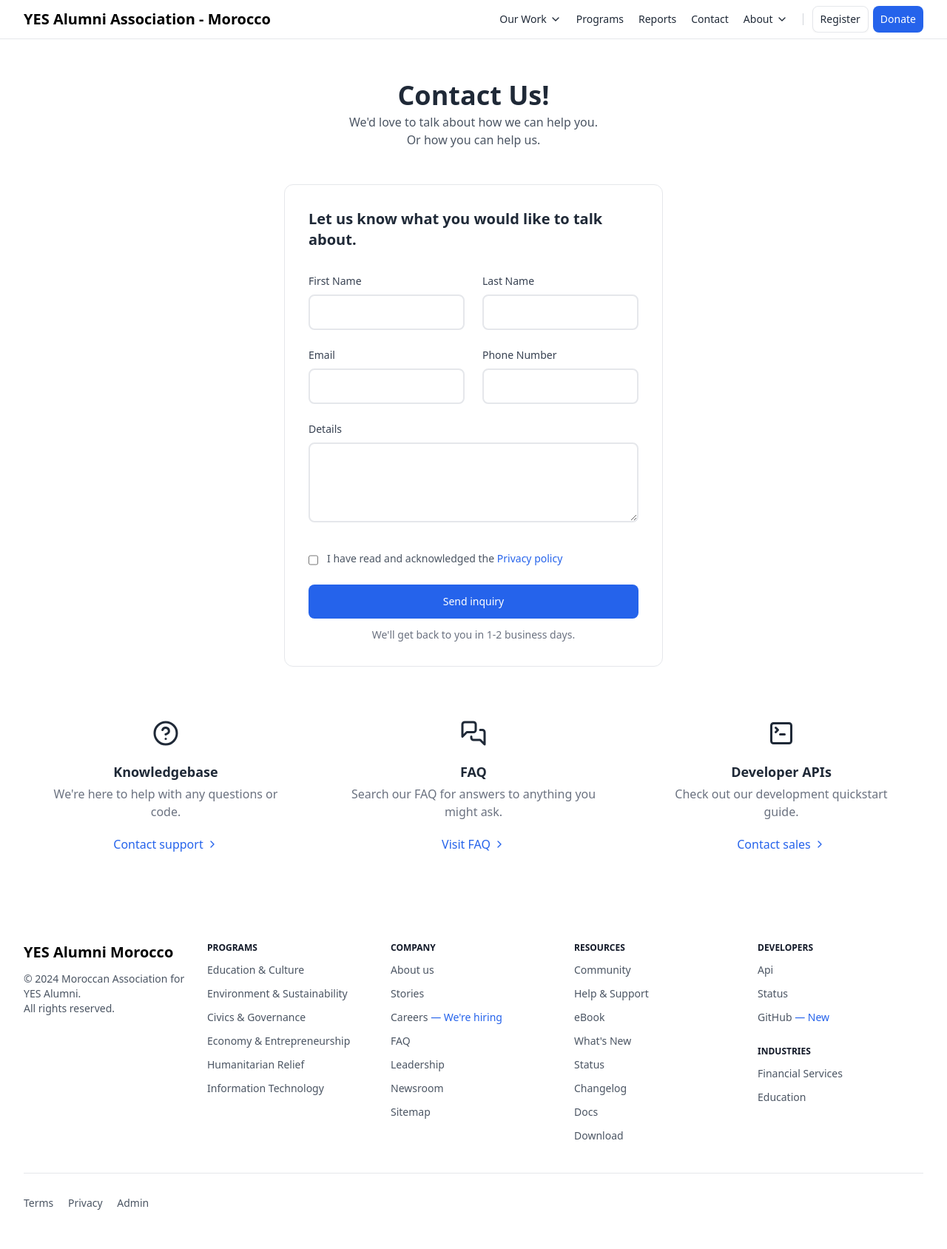
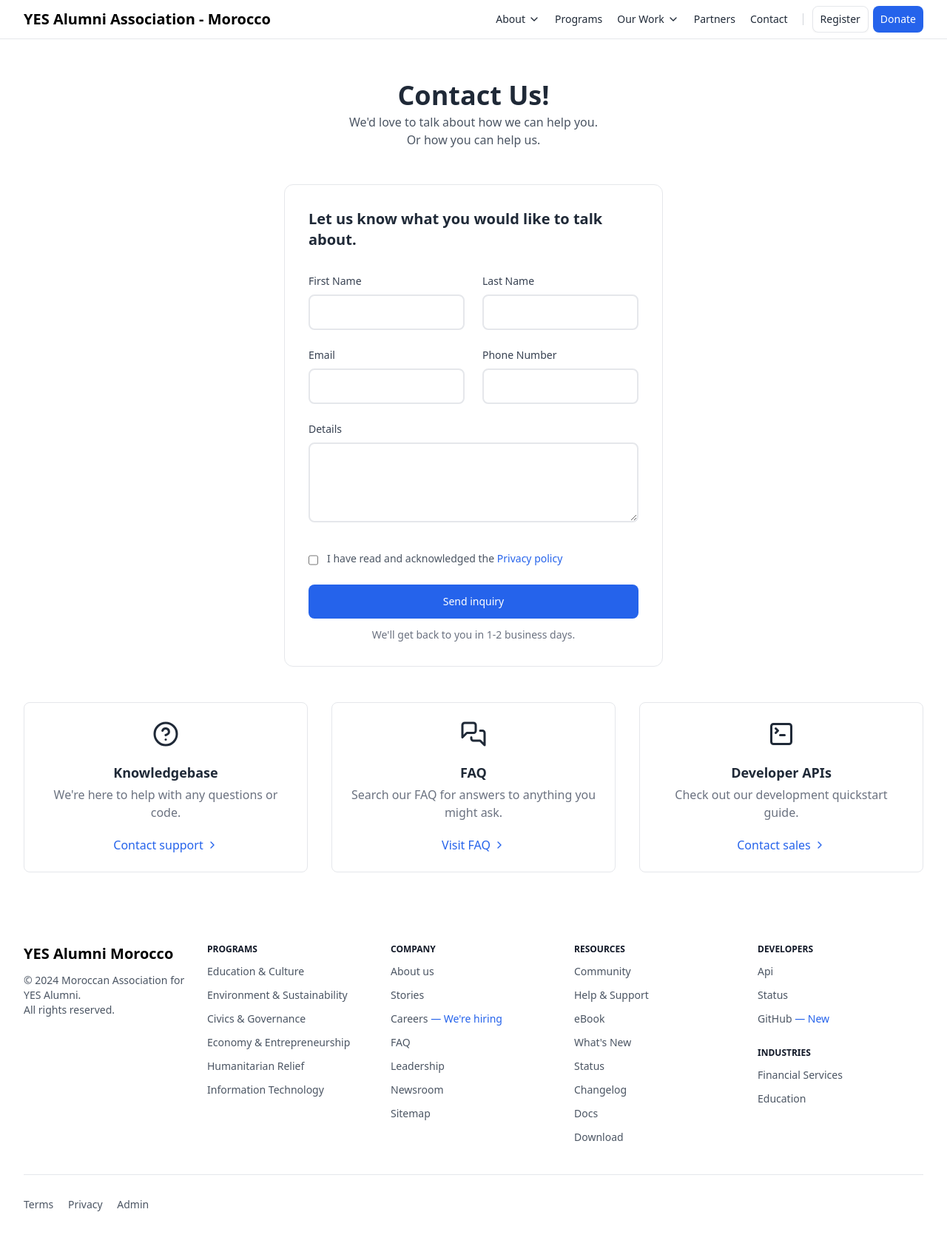
Before and after one commit to aabboudi/maya, a Django app: template ui/templates/contact.html in a window 1280 px wide. Shown: the whole page at 74% size. Before the commit the page ends 1635 px from the top, so only its background shows below. Run offline with Django 3.2, Linux system fonts and the light colour scheme; the template is opened without the code that fills it, so the values that code supplies are empty; style sheets or scripts are compiled from the project's sources; some libraries are stand-ins or nearby versions.

Commit message:
Revisited design choices

```diff
--- a/ui/templates/components/navbar.html
+++ b/ui/templates/components/navbar.html
@@ -13,11 +13,62 @@
     </div>
 
     <!-- Collapse -->
-    <div id="hs-header-base" class="hs-collapse hidden overflow-hidden transition-all duration-300 basis-full grow md:block"  aria-labelledby="hs-header-base-collapse" >
+    <div id="hs-header-base" class="hs-collapse hidden overflow-hidden transition-all duration-300 grow md:block"  aria-labelledby="hs-header-base-collapse" >
       <div class="overflow-hidden overflow-y-auto max-h-[75vh] [&::-webkit-scrollbar]:w-2 [&::-webkit-scrollbar-thumb]:rounded-full [&::-webkit-scrollbar-track]:bg-gray-100 [&::-webkit-scrollbar-thumb]:bg-gray-300 dark:[&::-webkit-scrollbar-track]:bg-neutral-700 dark:[&::-webkit-scrollbar-thumb]:bg-neutral-500">
         <div class="py-2 md:py-0  flex flex-col md:flex-row md:items-center gap-0.5 md:gap-1">
           <div class="grow">
             <div class="flex flex-col md:flex-row md:justify-end md:items-center gap-0.5 md:gap-1">
+
+              <!-- About -->
+              <div class="hs-dropdown [--strategy:static] md:[--strategy:fixed] [--adaptive:none] [--is-collapse:true] md:[--is-collapse:false]">
+                <button id="hs-header-base-mega-menu-small" type="button" class="hs-dropdown-toggle w-full navbar-link" aria-haspopup="menu" aria-expanded="false" aria-label="Mega Menu">
+                  <i data-lucide="info" class="shrink-0 size-4 me-3 md:me-2 block md:hidden"></i>
+                  About
+                  <svg class="hs-dropdown-open:-rotate-180 md:hs-dropdown-open:rotate-0 duration-300 shrink-0 size-4 ms-auto md:ms-1" xmlns="http://www.w3.org/2000/svg" width="24" height="24" viewBox="0 0 24 24" fill="none" stroke="currentColor" stroke-width="2" stroke-linecap="round" stroke-linejoin="round"><path d="m6 9 6 6 6-6"/></svg>
+                </button>
+
+                <div class="hs-dropdown-menu transition-[opacity,margin] duration-[0.1ms] md:duration-[150ms] hs-dropdown-open:opacity-100 opacity-0 relative md:w-80 hidden z-10 top-full md:bg-white md:rounded-lg md:shadow-md before:absolute before:-top-4 before:start-0 before:w-full before:h-5 dark:md:bg-neutral-800" role="menu" aria-orientation="vertical" aria-labelledby="hs-header-base-mega-menu-small">
+                  <div class="py-1 md:px-1 space-y-0.5">
+
+                    <a href="/mission-and-vision" class="navbar-sublink">
+                      <i data-lucide="target" class="shrink-0 size-4 mt-1 text-gray-800 dark:text-neutral-200"></i>
+                      <div class="grow">
+                        <span class="block font-semibold text-sm text-gray-800 dark:text-neutral-200">Mission &amp; Vision</span>
+                        <p class="text-sm text-gray-500 dark:text-neutral-500">Participate in our upcoming event!</p>
+                      </div>
+                    </a>
+
+                    <div class="navbar-divider"></div>
+
+                    <div class="navbar-divider"></div>
+
+                    <a href="/leadership" class="navbar-sublink">
+                      <i data-lucide="briefcase-business" class="shrink-0 size-4 mt-1 text-gray-800 dark:text-neutral-200"></i>
+                      <div class="grow">
+                        <span class="block font-semibold text-sm text-gray-800 dark:text-neutral-200">Leadership</span>
+                        <p class="text-sm text-gray-500 dark:text-neutral-500">Browse featured stories and photos of our projects and events!</p>
+                      </div>
+                    </a>
+
+                    <div class="navbar-divider"></div>
+
+                    <a href="/reports" class="navbar-sublink">
+                      <i data-lucide="file-text" class="shrink-0 size-4 mt-1 text-gray-800 dark:text-neutral-200"></i>
+                      <div class="grow">
+                        <span class="block font-semibold text-sm text-gray-800 dark:text-neutral-200">Reports</span>
+                        <p class="text-sm text-gray-500 dark:text-neutral-500">Browse featured stories and photos of our projects and events!</p>
+                      </div>
+                    </a>
+
+                  </div>
+                </div>
+              </div>
+
+              <!-- Programs -->
+              <a href="/programs" class="navbar-link">
+                <i data-lucide="briefcase-business" class="shrink-0 size-4 me-3 md:me-2 block md:hidden"></i>
+                Programs
+              </a>
 
               <!-- Our work -->
               <div class="hs-dropdown [--strategy:static] md:[--strategy:fixed] [--adaptive:none] [--is-collapse:true] md:[--is-collapse:false]">
@@ -62,63 +113,17 @@
                 </div>
               </div>
 
-              <a href="/programs" class="navbar-link">
-                <i data-lucide="briefcase-business" class="shrink-0 size-4 me-3 md:me-2 block md:hidden"></i>
-                Programs
+              <!-- Partners -->
+              <a href="/partners" class="navbar-link">
+                <i data-lucide="handshake" class="shrink-0 size-4 me-3 md:me-2 block md:hidden"></i>
+                Partners
               </a>
 
-              <a href="/reports" class="navbar-link">
-                <i data-lucide="file-text" class="shrink-0 size-4 me-3 md:me-2 block md:hidden"></i>
-                Reports
-              </a>
-
+              <!-- Contact -->
               <a href="/contact" class="navbar-link">
                 <i data-lucide="mail-open" class="shrink-0 size-4 me-3 md:me-2 block md:hidden"></i>
                 Contact
               </a>
-
-              <!-- About -->
-              <div class="hs-dropdown [--strategy:static] md:[--strategy:fixed] [--adaptive:none] [--is-collapse:true] md:[--is-collapse:false]">
-                <button id="hs-header-base-mega-menu-small" type="button" class="hs-dropdown-toggle w-full navbar-link" aria-haspopup="menu" aria-expanded="false" aria-label="Mega Menu">
-                  <i data-lucide="info" class="shrink-0 size-4 me-3 md:me-2 block md:hidden"></i>
-                  About
-                  <svg class="hs-dropdown-open:-rotate-180 md:hs-dropdown-open:rotate-0 duration-300 shrink-0 size-4 ms-auto md:ms-1" xmlns="http://www.w3.org/2000/svg" width="24" height="24" viewBox="0 0 24 24" fill="none" stroke="currentColor" stroke-width="2" stroke-linecap="round" stroke-linejoin="round"><path d="m6 9 6 6 6-6"/></svg>
-                </button>
-
-                <div class="hs-dropdown-menu transition-[opacity,margin] duration-[0.1ms] md:duration-[150ms] hs-dropdown-open:opacity-100 opacity-0 relative md:w-80 hidden z-10 top-full md:bg-white md:rounded-lg md:shadow-md before:absolute before:-top-4 before:start-0 before:w-full before:h-5 dark:md:bg-neutral-800" role="menu" aria-orientation="vertical" aria-labelledby="hs-header-base-mega-menu-small">
-                  <div class="py-1 md:px-1 space-y-0.5">
-
-                    <a href="/mission-and-vision" class="navbar-sublink">
-                      <i data-lucide="target" class="shrink-0 size-4 mt-1 text-gray-800 dark:text-neutral-200"></i>
-                      <div class="grow">
-                        <span class="block font-semibold text-sm text-gray-800 dark:text-neutral-200">Mission &amp; Vision</span>
-                        <p class="text-sm text-gray-500 dark:text-neutral-500">Participate in our upcoming event!</p>
-                      </div>
-                    </a>
-
-                    <div class="navbar-divider"></div>
-
-                    <a href="/partners" class="navbar-sublink">
-                      <i data-lucide="handshake" class="shrink-0 size-4 mt-1 text-gray-800 dark:text-neutral-200"></i>
-                      <div class="grow">
-                        <span class="block font-semibold text-sm text-gray-800 dark:text-neutral-200">Partners</span>
-                        <p class="text-sm text-gray-500 dark:text-neutral-500">Meet the people building products to help your business grow</p>
-                      </div>
-                    </a>
-
-                    <div class="navbar-divider"></div>
-
-                    <a href="/leadership" class="navbar-sublink">
-                      <i data-lucide="briefcase-business" class="shrink-0 size-4 mt-1 text-gray-800 dark:text-neutral-200"></i>
-                      <div class="grow">
-                        <span class="block font-semibold text-sm text-gray-800 dark:text-neutral-200">Leadership</span>
-                        <p class="text-sm text-gray-500 dark:text-neutral-500">Browse featured stories and photos of our projects and events!</p>
-                      </div>
-                    </a>
-
-                  </div>
-                </div>
-              </div>
 
             </div>
           </div>
--- a/ui/templates/contact.html
+++ b/ui/templates/contact.html
@@ -97,7 +97,7 @@
 
   <div class="mt-12 grid sm:grid-cols-2 lg:grid-cols-3 items-center gap-4 lg:gap-8">
     <!-- Icon Block -->
-    <a href="#" class="group flex flex-col h-full text-center rounded-lg hover:bg-gray-100 focus:outline-none focus:bg-gray-100 p-4 sm:p-6 dark:hover:bg-neutral-500/10 dark:focus:bg-neutral-500/10">
+    <a href="#" class="group flex flex-col h-full text-center border dark:border-neutral-700 rounded-lg hover:bg-gray-100 focus:outline-none focus:bg-gray-100 p-4 sm:p-6 dark:hover:bg-neutral-500/10 dark:focus:bg-neutral-500/10">
       <svg class="size-9 text-gray-800 mx-auto dark:text-neutral-200" xmlns="http://www.w3.org/2000/svg" width="24" height="24" viewBox="0 0 24 24" fill="none" stroke="currentColor" stroke-width="2" stroke-linecap="round" stroke-linejoin="round"><circle cx="12" cy="12" r="10"/><path d="M9.09 9a3 3 0 0 1 5.83 1c0 2-3 3-3 3"/><path d="M12 17h.01"/></svg>
       <div class="mt-5">
         <h3 class="text-lg font-semibold text-gray-800 dark:text-neutral-200">Knowledgebase</h3>
@@ -111,7 +111,7 @@
     <!-- End Icon Block -->
 
     <!-- Icon Block -->
-    <a href="/frequently-asked-questions" class="group flex flex-col h-full text-center rounded-lg hover:bg-gray-100 focus:outline-none focus:bg-gray-100 p-4 sm:p-6 dark:hover:bg-neutral-500/10 dark:focus:bg-neutral-500/10">
+    <a href="/frequently-asked-questions" class="group flex flex-col h-full text-center border dark:border-neutral-700 rounded-lg hover:bg-gray-100 focus:outline-none focus:bg-gray-100 p-4 sm:p-6 dark:hover:bg-neutral-500/10 dark:focus:bg-neutral-500/10">
       <svg class="size-9 text-gray-800 mx-auto dark:text-neutral-200" xmlns="http://www.w3.org/2000/svg" width="24" height="24" viewBox="0 0 24 24" fill="none" stroke="currentColor" stroke-width="2" stroke-linecap="round" stroke-linejoin="round"><path d="M14 9a2 2 0 0 1-2 2H6l-4 4V4c0-1.1.9-2 2-2h8a2 2 0 0 1 2 2v5Z"/><path d="M18 9h2a2 2 0 0 1 2 2v11l-4-4h-6a2 2 0 0 1-2-2v-1"/></svg>
       <div class="mt-5">
         <h3 class="text-lg font-semibold text-gray-800 dark:text-neutral-200">FAQ</h3>
@@ -125,7 +125,7 @@
     <!-- End Icon Block -->
 
     <!-- Icon Block -->
-    <a href="#" class="group flex flex-col h-full text-center rounded-lg hover:bg-gray-100 focus:outline-none focus:bg-gray-100 p-4 sm:p-6 dark:hover:bg-neutral-500/10 dark:focus:bg-neutral-500/10">
+    <a href="#" class="group flex flex-col h-full text-center border dark:border-neutral-700 rounded-lg hover:bg-gray-100 focus:outline-none focus:bg-gray-100 p-4 sm:p-6 dark:hover:bg-neutral-500/10 dark:focus:bg-neutral-500/10">
       <svg class="size-9 text-gray-800 mx-auto dark:text-neutral-200" xmlns="http://www.w3.org/2000/svg" width="24" height="24" viewBox="0 0 24 24" fill="none" stroke="currentColor" stroke-width="2" stroke-linecap="round" stroke-linejoin="round"><path d="m7 11 2-2-2-2"/><path d="M11 13h4"/><rect width="18" height="18" x="3" y="3" rx="2" ry="2"/></svg>
       <div class="mt-5">
         <h3 class="text-lg font-semibold text-gray-800 dark:text-neutral-200">Developer APIs</h3>
```
